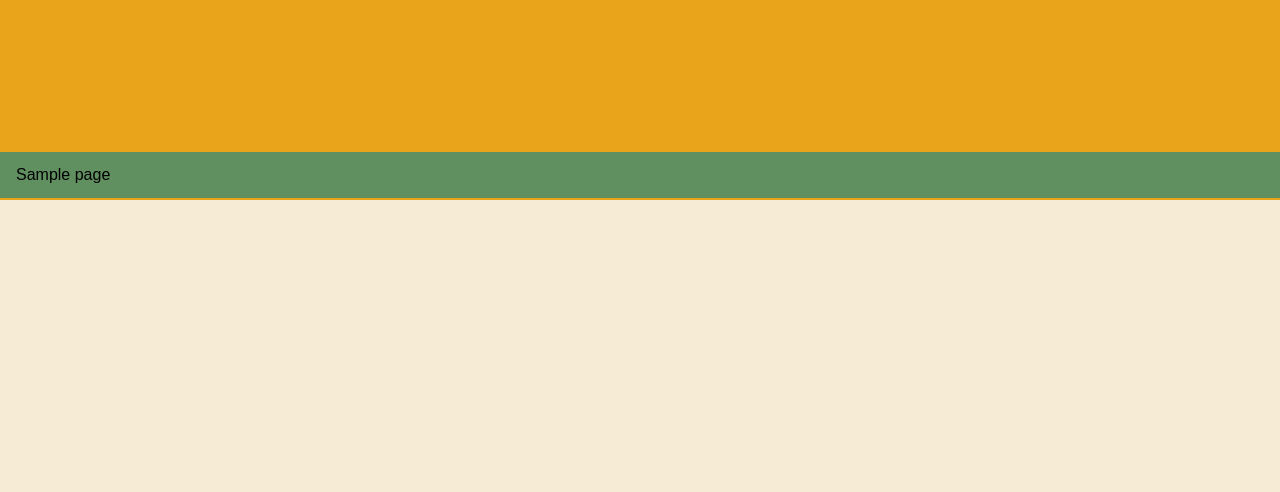
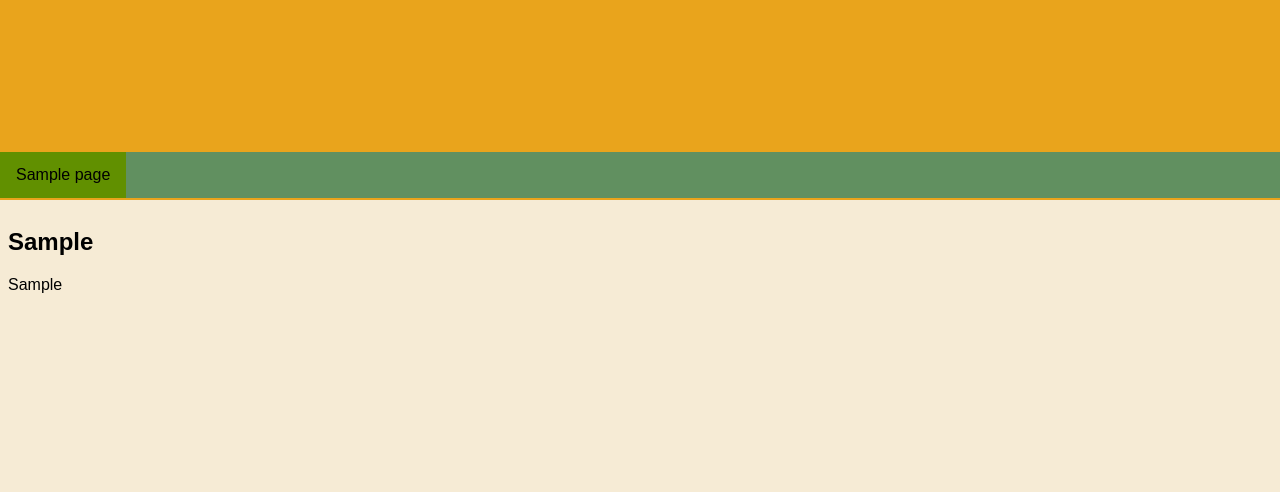
Before and after one commit to stnbu/oleo, a Django app: a page that uses main/templates/main/index.html in a window 1280 px wide. Shown: the top 492 px of the page. Run offline with Django 3.2, Linux system fonts and the light colour scheme; tables that the repository leaves empty hold one stand-in row (values such as "Sample post").

Commit message:
cleanup, fixes

```diff
--- a/main/static/main/style.css
+++ b/main/static/main/style.css
@@ -8,7 +8,9 @@
     --footer-bg-color: var(--header-text-color);
     --footer-text-color: var(--header-bg-color);
     --something: #619060;
-    --something2: #619000;
+    --something3: #619000;
+    --something2: #614F60;
+    --header-hight: 200px;
 }
 
 
@@ -35,7 +37,7 @@
     background-color: var(--something2);
 }
 .active {
-    background-color: #800080;
+    background-color: var(--something3);;
 }
 /* ------------------------------- */
 
@@ -50,7 +52,7 @@
 #header {
     display: block;
     width: 100%;
-    height: 200px;
+    height: var(--header-hight);
     overflow: scroll;
     background-color: var(--header-bg-color);
     color: var(--header-text-color);
@@ -74,6 +76,10 @@
     font-family: sans-serif;
 }
 
+#main {
+    padding-top: var(--header-hight); /* HACK!!! */
+}
+
 #footer {
     background-color: var(--footer-bg-color);
     color: var(--footer-text-color);
--- a/main/templates/main/index.html
+++ b/main/templates/main/index.html
@@ -10,7 +10,7 @@
 contribute to interesting open source projects. Feel free to contact
 me!
 
-Source: https://github.com/stnbu/sws
+Source: https://github.com/stnbu/oleo
 
 Mike Burr <mburr@unintuitive.org>
 -->
@@ -36,13 +36,10 @@
   {% endfor %}
 </ul>
 
-</div>
-
+</div> <!-- header -->
 <div id="main">
-foo
 <h2>{{ current_page.headline }}</h2>
-{{ content }}
-bar
+{{ content.main }}
 </div> <!-- main -->
 
 <div id="footer">
@@ -50,7 +47,6 @@
 </div> <!-- footer -->
 
 
-</div> <!-- body div -->
 
   <body>
 
--- a/main/views.py
+++ b/main/views.py
@@ -7,6 +7,8 @@
     current_page = Page.objects.get(name=current_page_name)
     content = get_object_or_404(Content, page=current_page)
     context = {
+        'current_page': current_page,
+        'content': content,
         'pages': pages,
     }
     return render(request, 'main/index.html', context)
```
